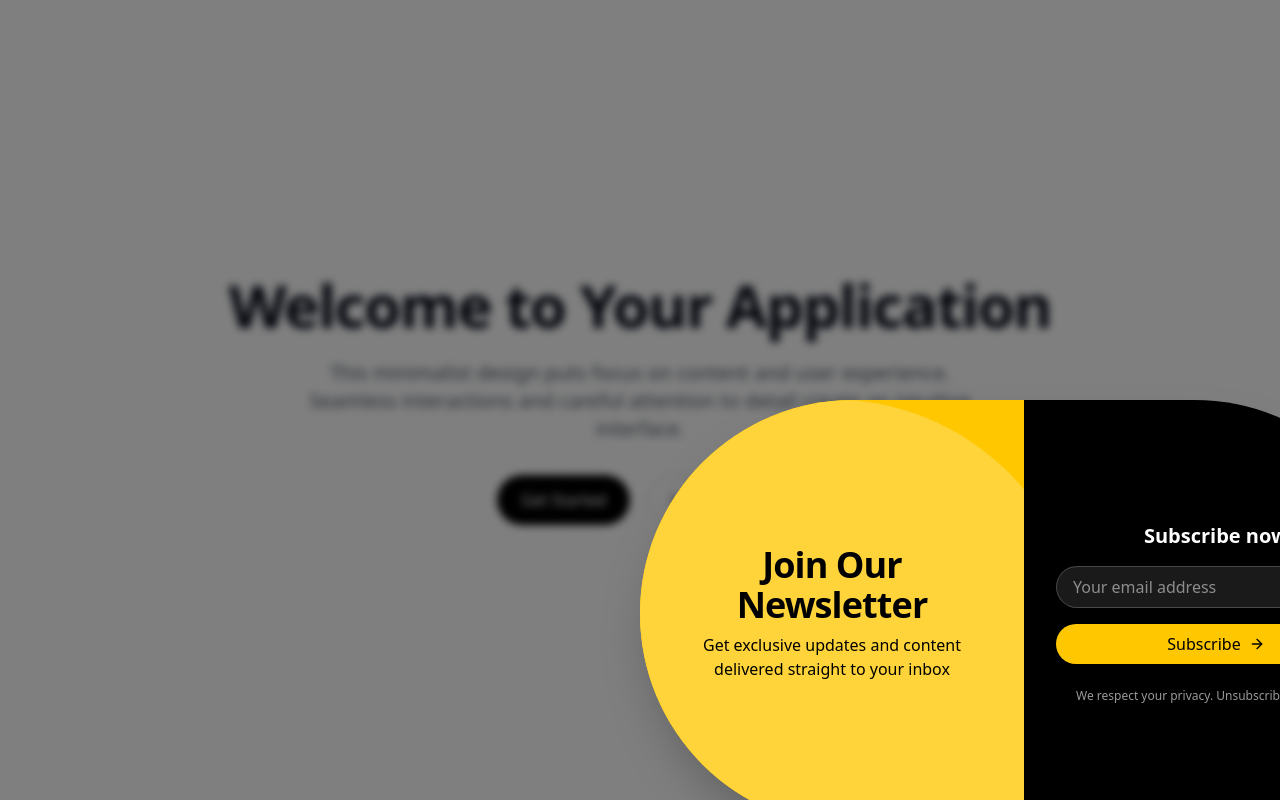
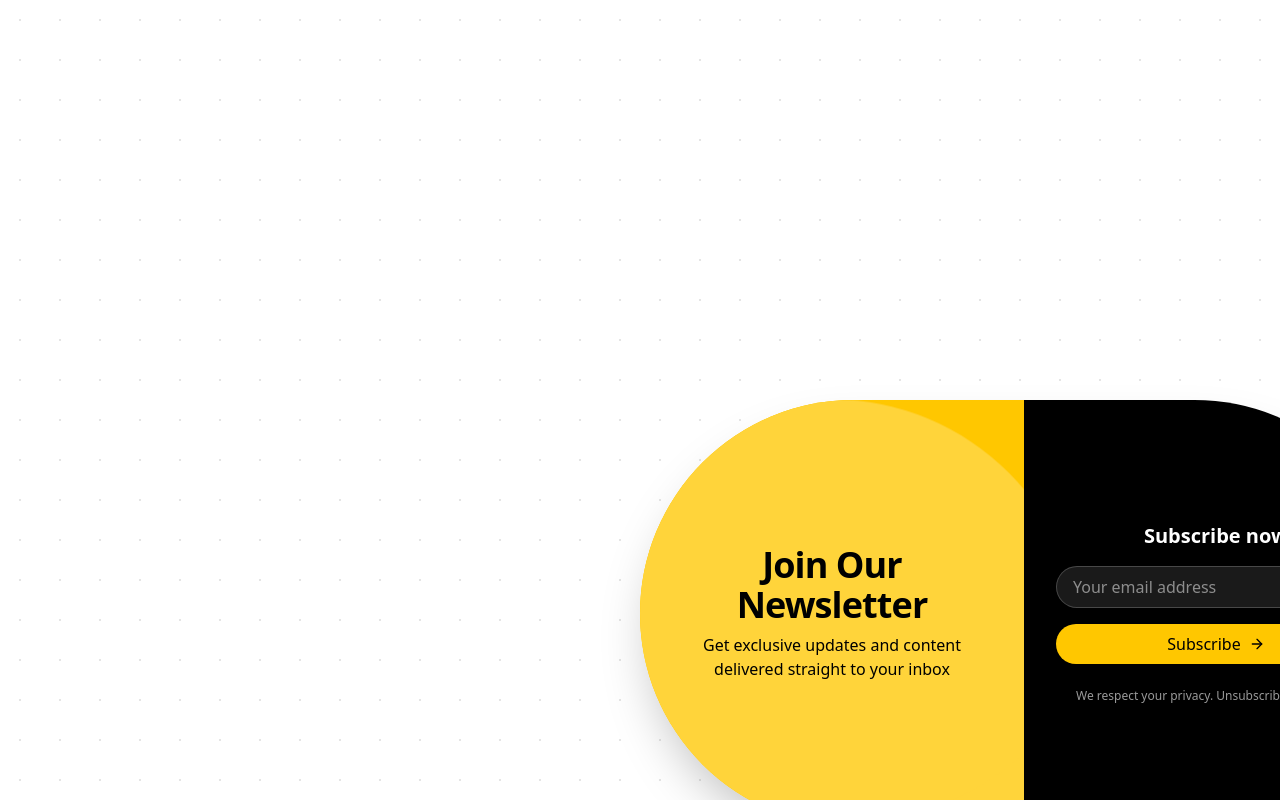
Before and after one commit to LidetuK/dynamic-oval-pop, a React (Vite) app: page / in a window 1280 px wide. Built offline with nearby package versions, Linux system fonts and the light colour scheme.

Commit message:
Adjust newsletter popup position
The newsletter popup is now centered and the background is transparent.

```diff
--- a/src/components/NewsletterPopup.tsx
+++ b/src/components/NewsletterPopup.tsx
@@ -5,20 +5,11 @@ import { useToast } from "@/hooks/use-toast";
 import { cn } from '@/lib/utils';
 
 const NewsletterPopup = () => {
-  const [isVisible, setIsVisible] = useState(false);
+  const [isVisible, setIsVisible] = useState(true); // Changed to true to show immediately
   const [email, setEmail] = useState('');
   const [isSubmitted, setIsSubmitted] = useState(false);
   const [isAnimating, setIsAnimating] = useState(false);
   const { toast } = useToast();
-
-  useEffect(() => {
-    // Show popup after 2 seconds
-    const timer = setTimeout(() => {
-      setIsVisible(true);
-    }, 2000);
-
-    return () => clearTimeout(timer);
-  }, []);
 
   const handleClose = () => {
     setIsAnimating(true);
@@ -49,7 +40,7 @@ const NewsletterPopup = () => {
   };
 
   const backdropClasses = cn(
-    'fixed inset-0 z-50 bg-black/50 backdrop-blur-sm transition-opacity duration-300',
+    'fixed inset-0 z-50 bg-transparent transition-opacity duration-300',
     isVisible ? 'opacity-100' : 'opacity-0 pointer-events-none',
     isAnimating ? 'animate-fade-in reverse' : 'animate-fade-in'
   );
--- a/src/pages/Index.tsx
+++ b/src/pages/Index.tsx
@@ -10,22 +10,7 @@ const Index = () => {
   }, []);
 
   return (
-    <div className="min-h-screen w-full flex flex-col items-center justify-center p-6">
-      <div className={`transition-all duration-1000 ${isLoaded ? 'opacity-100 translate-y-0' : 'opacity-0 translate-y-8'}`}>
-        <h1 className="text-4xl md:text-6xl font-bold mb-6 tracking-tight">Welcome to Your Application</h1>
-        <p className="text-xl text-gray-600 max-w-2xl mx-auto mb-8">
-          This minimalist design puts focus on content and user experience. Seamless interactions and careful attention to detail create an intuitive interface.
-        </p>
-        <div className="flex flex-wrap justify-center gap-4">
-          <button className="bg-brand-black text-white hover:bg-gray-800 font-medium px-6 py-3 rounded-full transition-all duration-300 transform hover:translate-y-[-2px]">
-            Get Started
-          </button>
-          <button className="bg-white text-brand-black border border-gray-300 hover:border-gray-400 font-medium px-6 py-3 rounded-full transition-all duration-300 transform hover:translate-y-[-2px]">
-            Learn More
-          </button>
-        </div>
-      </div>
-
+    <div className="min-h-screen w-full flex flex-col items-center justify-center p-6 bg-transparent">
       {/* Newsletter Popup */}
       <NewsletterPopup />
     </div>
```
